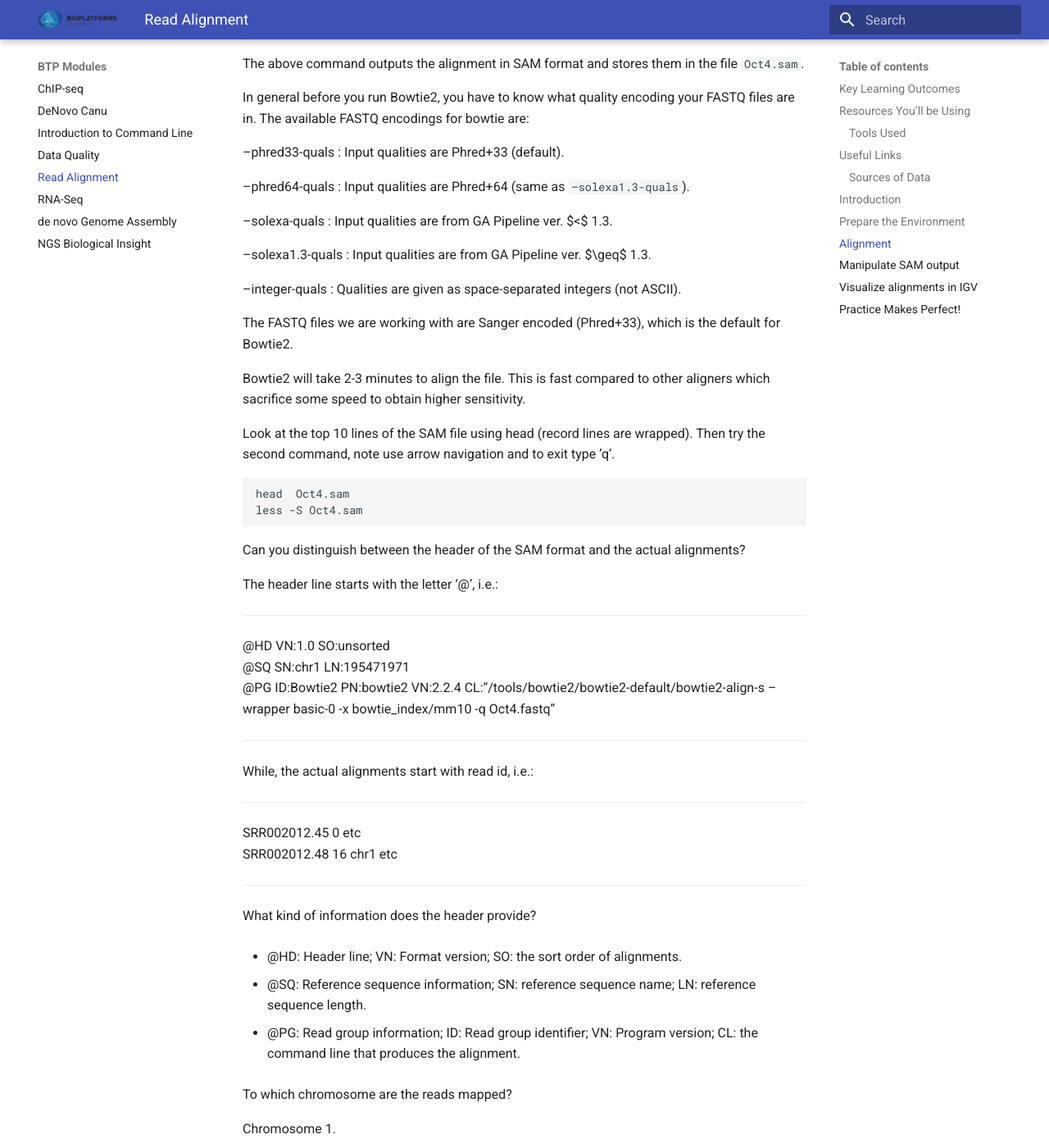
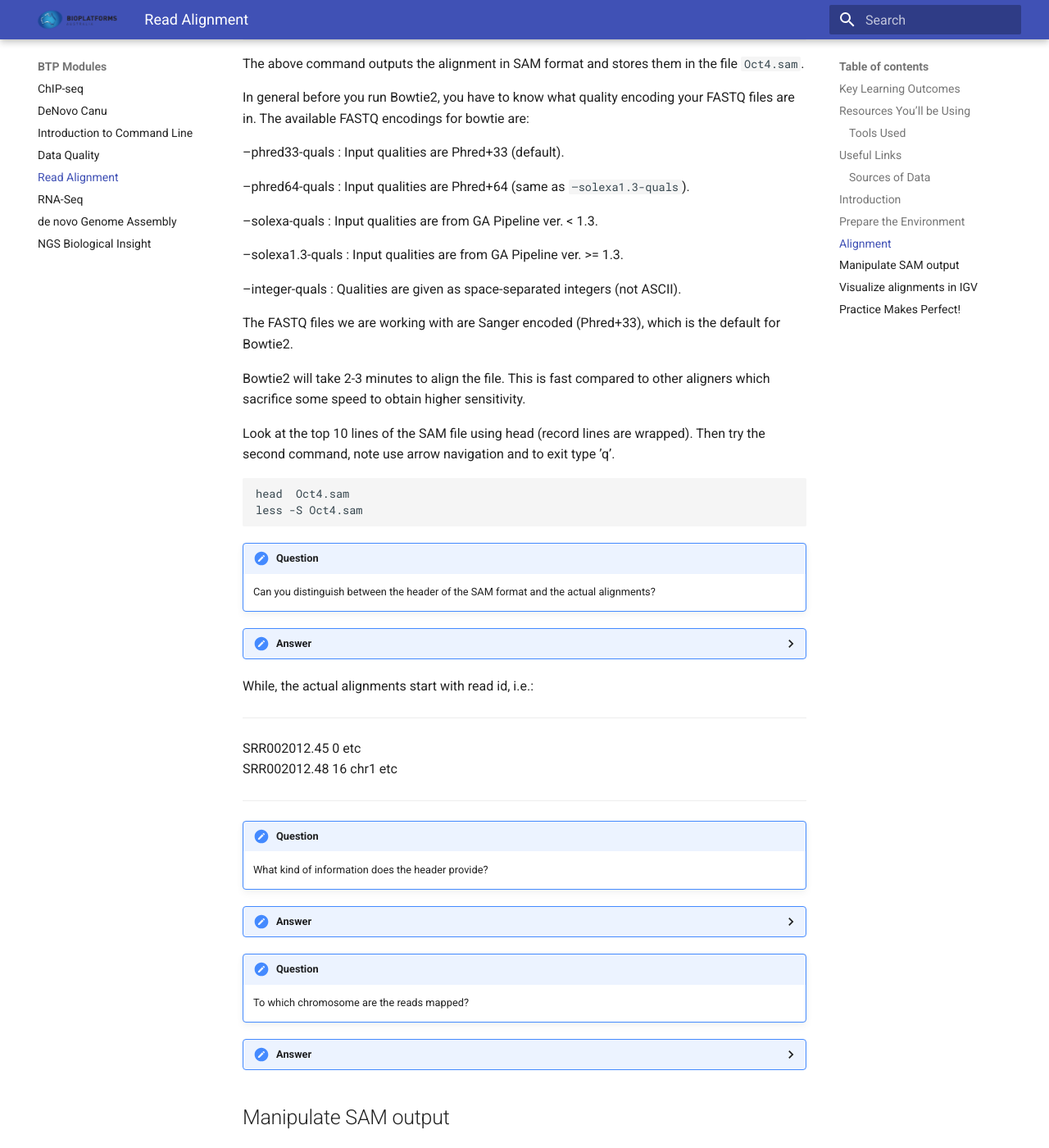
Before and after one commit to tsonika/intro-ngs-manuals, an MkDocs documentation site: the page built from docs/modules/btp-module-ngs-mapping/alignment.md, in a window 1280 px wide and 1400 px high, scrolled down 2564 px. Shown: the whole window at 82% size. Built offline with MkDocs 1.6.1 and Material for MkDocs 9.7.7, drawn with Linux system fonts in a browser that asks for light colours; old or Windows-style settings are respelled for this version of MkDocs; some of the changed text lies outside the part shown.

Commit message:
Update the alignment module and change the markdown file name in chipseq

```diff
--- a/docs/modules/btp-module-ngs-mapping/alignment.md
+++ b/docs/modules/btp-module-ngs-mapping/alignment.md
@@ -122,13 +122,14 @@ bowtie are:
 :   Input qualities are Phred+64 (same as `–solexa1.3-quals`).
 
 –solexa-quals
-:   Input qualities are from GA Pipeline ver. $<$ 1.3.
+:   Input qualities are from GA Pipeline ver. < 1.3.
 
 –solexa1.3-quals
-:   Input qualities are from GA Pipeline ver. $\geq$ 1.3.
+:   Input qualities are from GA Pipeline ver. >= 1.3.
 
 –integer-quals
 :   Qualities are given as space-separated integers (not ASCII).
+
 
 The FASTQ files we are working with are Sanger encoded (Phred+33), which
 is the default for Bowtie2.
@@ -144,16 +145,18 @@ exit type ’q’.
     head  Oct4.sam
     less -S Oct4.sam
 
-Can you distinguish between the header of the SAM format and the actual
-alignments?
+!!! note "Question"
+    Can you distinguish between the header of the SAM format and the actual alignments?
 
-The header line starts with the letter ‘@’, i.e.:
+??? "**Answer**"
+    !!! success "Answer"
+        The header line starts with the letter ‘@’, i.e.:
 
-  ----- ------------ -------------- ---------- ----------------------------------------------------------------------------------------------------------
-  @HD   VN:1.0       SO:unsorted
-  @SQ   SN:chr1      LN:195471971
-  @PG   ID:Bowtie2   PN:bowtie2     VN:2.2.4   CL:“/tools/bowtie2/bowtie2-default/bowtie2-align-s –wrapper basic-0 -x bowtie\_index/mm10 -q Oct4.fastq”
-  ----- ------------ -------------- ---------- ----------------------------------------------------------------------------------------------------------
+        ----- ------------ -------------- ---------- ----------------------------------------------------------------------------------------------------------
+        @HD   VN:1.0       SO:unsorted
+        @SQ   SN:chr1      LN:195471971
+        @PG   ID:Bowtie2   PN:bowtie2     VN:2.2.4   CL:“/tools/bowtie2/bowtie2-default/bowtie2-align-s –wrapper basic-0 -x bowtie\_index/mm10 -q Oct4.fastq”
+        ----- ------------ -------------- ---------- ----------------------------------------------------------------------------------------------------------
 
 While, the actual alignments start with read id, i.e.:
 
@@ -162,20 +165,24 @@ While, the actual alignments start with read id, i.e.:
   SRR002012.48   16   chr1   etc
   -------------- ---- ------ -----
 
-What kind of information does the header provide?
+!!! note "Question"
+    What kind of information does the header provide?
 
--   @HD: Header line; VN: Format version; SO: the sort order of
-    alignments.
+??? "**Answer**"
+    !!! success "Answer"
 
--   @SQ: Reference sequence information; SN: reference sequence name;
-    LN: reference sequence length.
+    -   @HD: Header line; VN: Format version; SO: the sort order of alignments.
 
--   @PG: Read group information; ID: Read group identifier; VN: Program
-    version; CL: the command line that produces the alignment.
+    -   @SQ: Reference sequence information; SN: reference sequence name; LN: reference sequence length.
 
-To which chromosome are the reads mapped?
+     -   @PG: Read group information; ID: Read group identifier; VN: Program version; CL: the command line that produces the alignment.
 
-Chromosome 1.
+!!! note "Question"
+    To which chromosome are the reads mapped?
+
+??? "**Answer**"
+    !!! success "Answer"
+        Chromosome 1.
 
 Manipulate SAM output
 ---------------------
@@ -264,7 +271,7 @@ in order to load the desire files go to:
 
     File > Load from File
 
-On the pop up window navigate to Desktop $>$ chipseq folder and select
+On the pop up window navigate to Desktop -> chipseq folder and select
 the file `Oct4.sorted.bam`.
 
 Repeat these steps in order to load `Oct4.bw` as well.
@@ -277,21 +284,22 @@ In order to see the aligned reads of the BAM file, you need to zoom in
 to a specific region. For example, look for gene `Lemd1` in the search
 box.
 
-What is the main difference between the visualization of BAM and bigWig
-files?
+!!! note "Question"
+    What is the main difference between the visualization of BAM and bigWig files?
 
-The actual alignment of reads that stack to a particular region can be
-displayed using the information stored in a BAM format. The bigWig
-format is for display of dense, continuous data that will be displayed
-in the Genome Browser as a graph.
+??? "**Answer**"
+    !!! success "Answer"
+        The actual alignment of reads that stack to a particular region can be displayed using the information stored in a BAM format. The bigWig format is for display of dense, continuous data that will be displayed in the Genome Browser as a graph.
 
 Using the `+` button on the top right, zoom in to see more of the
 details of the alignments.
 
-What do you think the different colors mean?
+!!! note "Question"
+    What do you think the different colors mean?
 
-The different color represents four nucleotides, e.g. blue is Cytidine
-(C), red is Thymidine (T).
+??? "**Answer**"
+    !!! success "Answer"
+        The different color represents four nucleotides, e.g. blue is Cytidine (C), red is Thymidine (T).
 
 Practice Makes Perfect!
 -----------------------
--- a/mkdocs.yml
+++ b/mkdocs.yml
@@ -64,7 +64,7 @@ pages:
 - Workshop Information: preamble.md
 
 # - All Modules:
-#     - ChIP-seq: modules/btp-module-chip-seq/chip-seq-draft-SL_ST.md
+#     - ChIP-seq: modules/btp-module-chip-seq/chip-seq.md
 #     - DeNovo Canu: modules/btp-module-denovo-canu/denovo_canu.md
 #     - NGS Biological Insight: modules/btp-module-ngs-bio/biol.md
 #     - NGS Introduction to Command Line: modules/btp-module-ngs-cli/commandline.md
@@ -91,7 +91,7 @@ pages:
 #     - Metagenomics WGA: modules/metagenomics-module-wga/wga.md
 
 - BTP Modules:
-    - ChIP-seq: modules/btp-module-chip-seq/chip-seq-draft-SL_ST.md
+    - ChIP-seq: modules/btp-module-chip-seq/chip-seq.md
     - DeNovo Canu: modules/btp-module-denovo-canu/denovo_canu.md
     - Introduction to Command Line: modules/btp-module-ngs-cli/commandline.md
     - Data Quality: modules/btp-module-ngs-qc/ngs-qc.md
```
Also changed, not shown: other parts of docs/modules/btp-module-ngs-mapping/alignment.md (+1 -1 lines), docs/modules/btp-module-chip-seq/chip-seq.md (renamed from docs/modules/btp-module-chip-seq/chip-seq-draft-SL_ST.md, +4 -4 lines).
